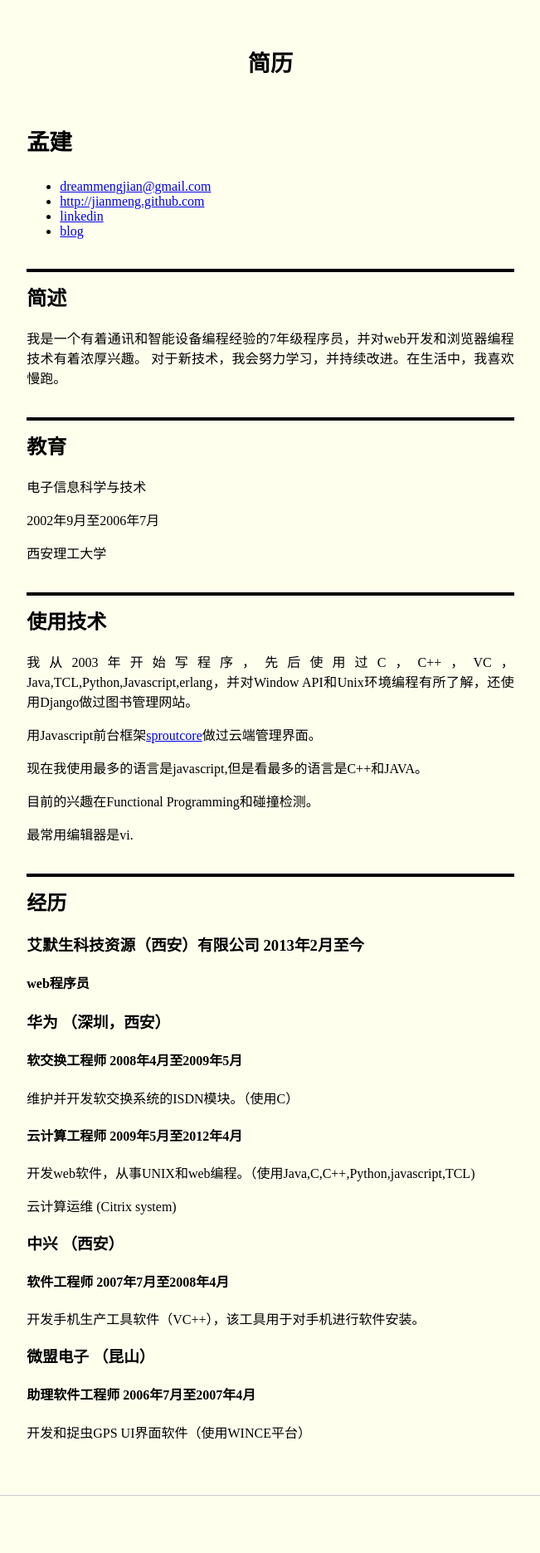
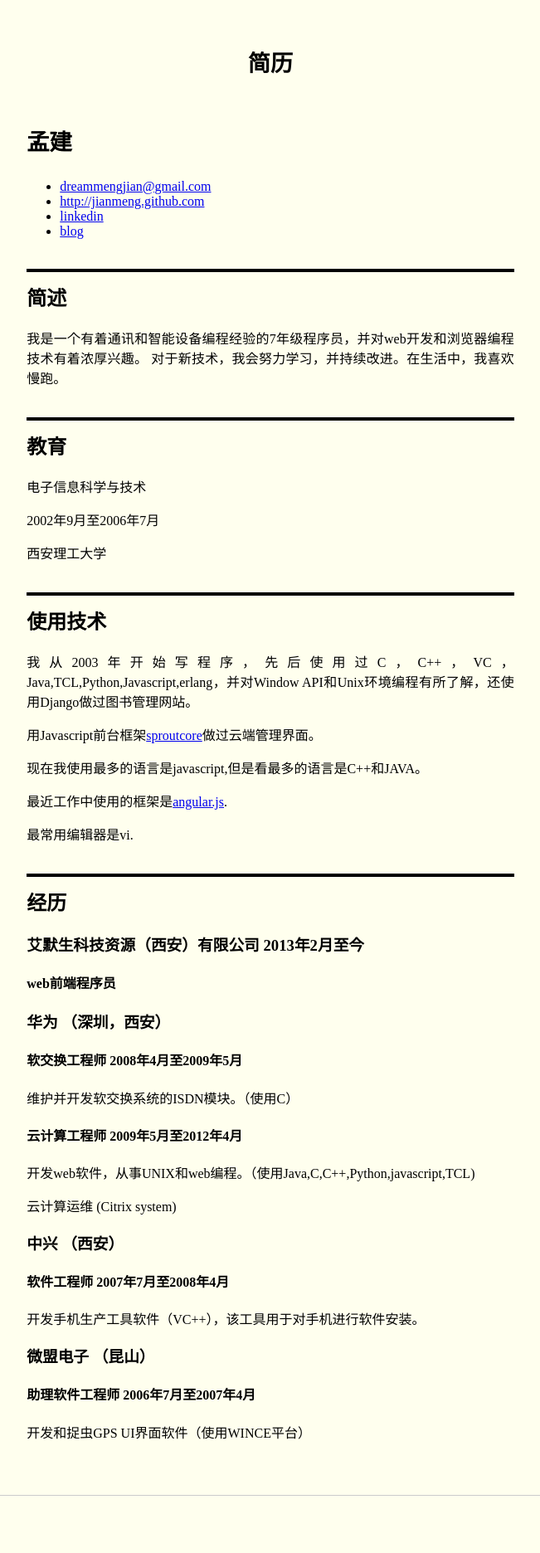
Before and after one commit to JianMeng/jianmeng.github.com, a Jekyll site: the page built from _posts/2013-01-04-Resume-CN.md, in a window 1280 px wide. Shown: the whole page at 83% size, without its empty margins (314-965 px from the left). Built offline with Jekyll 4.4.1, drawn with Linux system fonts in a browser that asks for light colours.

Commit message:
angular.js

```diff
--- a/_posts/2013-01-04-Resume-CN.md
+++ b/_posts/2013-01-04-Resume-CN.md
@@ -31,14 +31,14 @@ API和Unix环境编程有所了解，还使用Django做过图书管理网站。
 
 现在我使用最多的语言是javascript,但是看最多的语言是C++和JAVA。
 
-目前的兴趣在Functional Programming和碰撞检测。
+最近工作中使用的框架是[angular.js](https://angularjs.org).
 
 最常用编辑器是vi.
 
 ## 经历
 
 ### 艾默生科技资源（西安）有限公司 2013年2月至今
-#### web程序员
+#### web前端程序员
 
 ### 华为  （深圳，西安）
 
```
